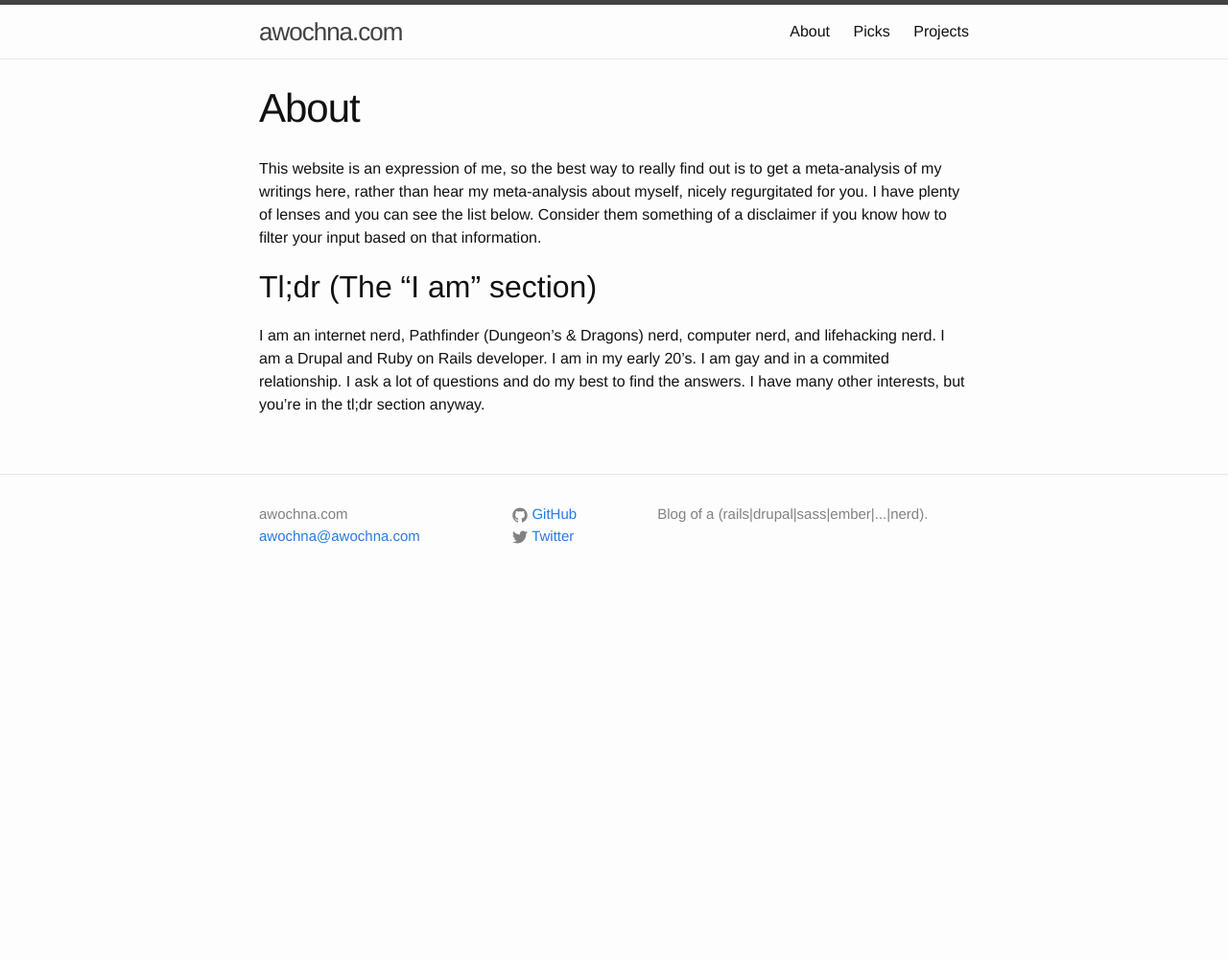
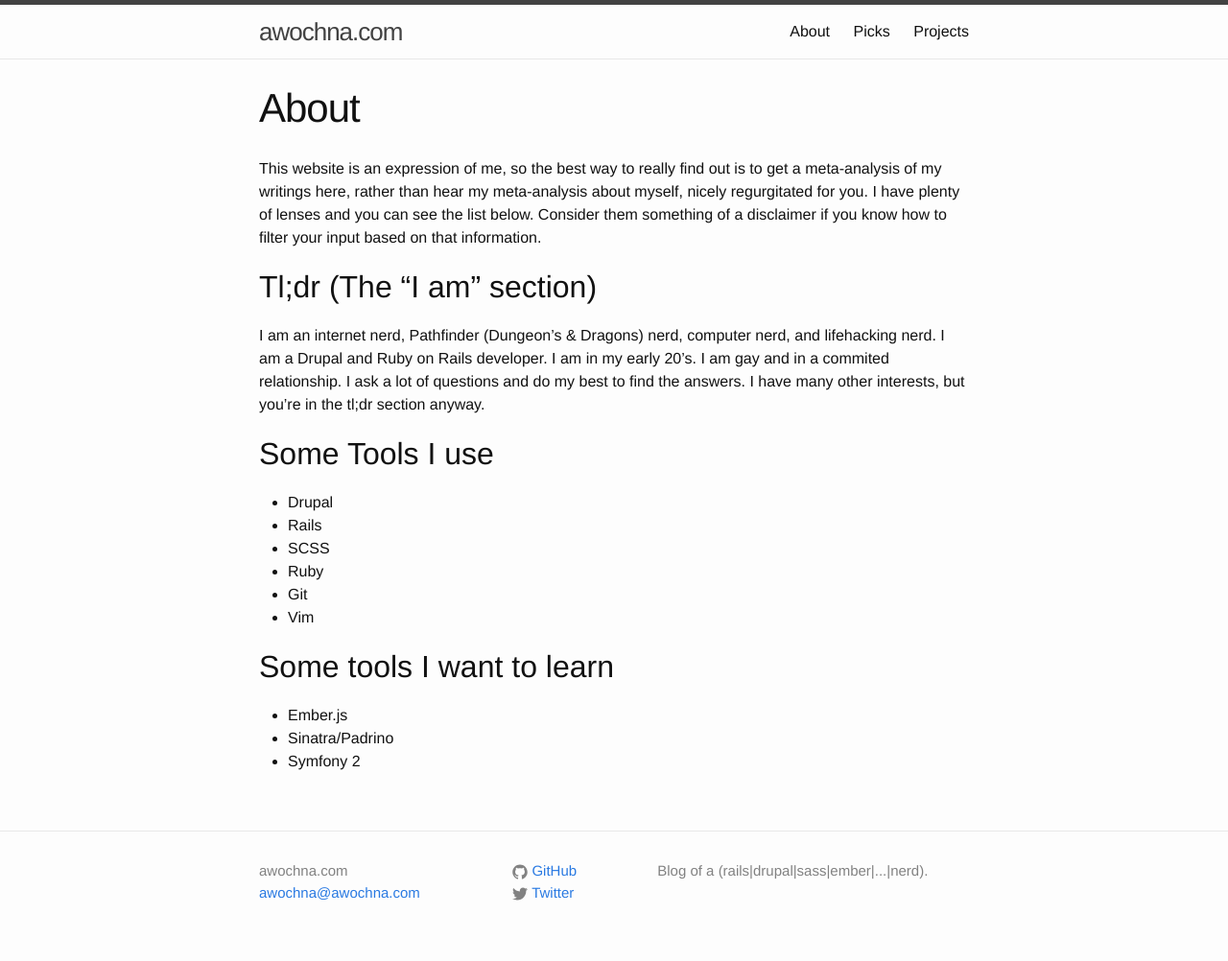
Before and after one commit to awochna/jekyll-blog, a Jekyll site: the page built from about.md, in a window 1280 px wide. Shown: the whole page at 96% size. Built offline with Jekyll 4.4.1, drawn with Linux system fonts in a browser that asks for light colours; before the commit the page ends 900 px from its top, so only the background shows below that.

Commit message:
Update the about and projects page with some information about what I use and if I'm avaliable

```diff
--- a/about.md
+++ b/about.md
@@ -4,8 +4,31 @@ title: About
 permalink: /about/
 ---
 
-This website is an expression of me, so the best way to really find out is to get a meta-analysis of my writings here, rather than hear my meta-analysis about myself, nicely regurgitated for you. I have plenty of lenses and you can see the list below. Consider them something of a disclaimer if you know how to filter your input based on that information.
+This website is an expression of me, so the best way to really find out is to
+get a meta-analysis of my writings here, rather than hear my meta-analysis about
+myself, nicely regurgitated for you. I have plenty of lenses and you can see the
+list below. Consider them something of a disclaimer if you know how to filter
+your input based on that information.
 
 ## Tl;dr (The "I am" section)
 
-I am an internet nerd, Pathfinder (Dungeon's &amp; Dragons) nerd, computer nerd, and lifehacking nerd. I am a Drupal and Ruby on Rails developer. I am in my early 20's. I am gay and in a commited relationship. I ask a lot of questions and do my best to find the answers. I have many other interests, but you're in the tl;dr section anyway.
+I am an internet nerd, Pathfinder (Dungeon's &amp; Dragons) nerd, computer nerd,
+and lifehacking nerd. I am a Drupal and Ruby on Rails developer. I am in my
+early 20's. I am gay and in a commited relationship. I ask a lot of questions
+and do my best to find the answers. I have many other interests, but you're in
+the tl;dr section anyway.
+
+## Some Tools I use
+
+* Drupal
+* Rails
+* SCSS
+* Ruby
+* Git
+* Vim
+
+## Some tools I want to learn
+
+* Ember.js
+* Sinatra/Padrino
+* Symfony 2
--- a/projects.html
+++ b/projects.html
@@ -5,6 +5,8 @@ permalink: /projects/
 ---
 
 <div class="projects">
+  <p>Below are some of my recent projects. Most of them are from my current position at the University of Arizona's Mel and Enid Zuckerman College of Public Health. Additionally, I am an active member of the on-campus web developers at the University of Arizona and you can find other, pet projects that are open source at my GitHub link in the footer.</p>
+  <p>If you need work done, I have a full time job. However, depending on the project details and requirements, we could probably work something out. Just shoot me an email (address also in footer).</p>
 
   <ul class="project-list">
     {% for project in site.projects %}
```
